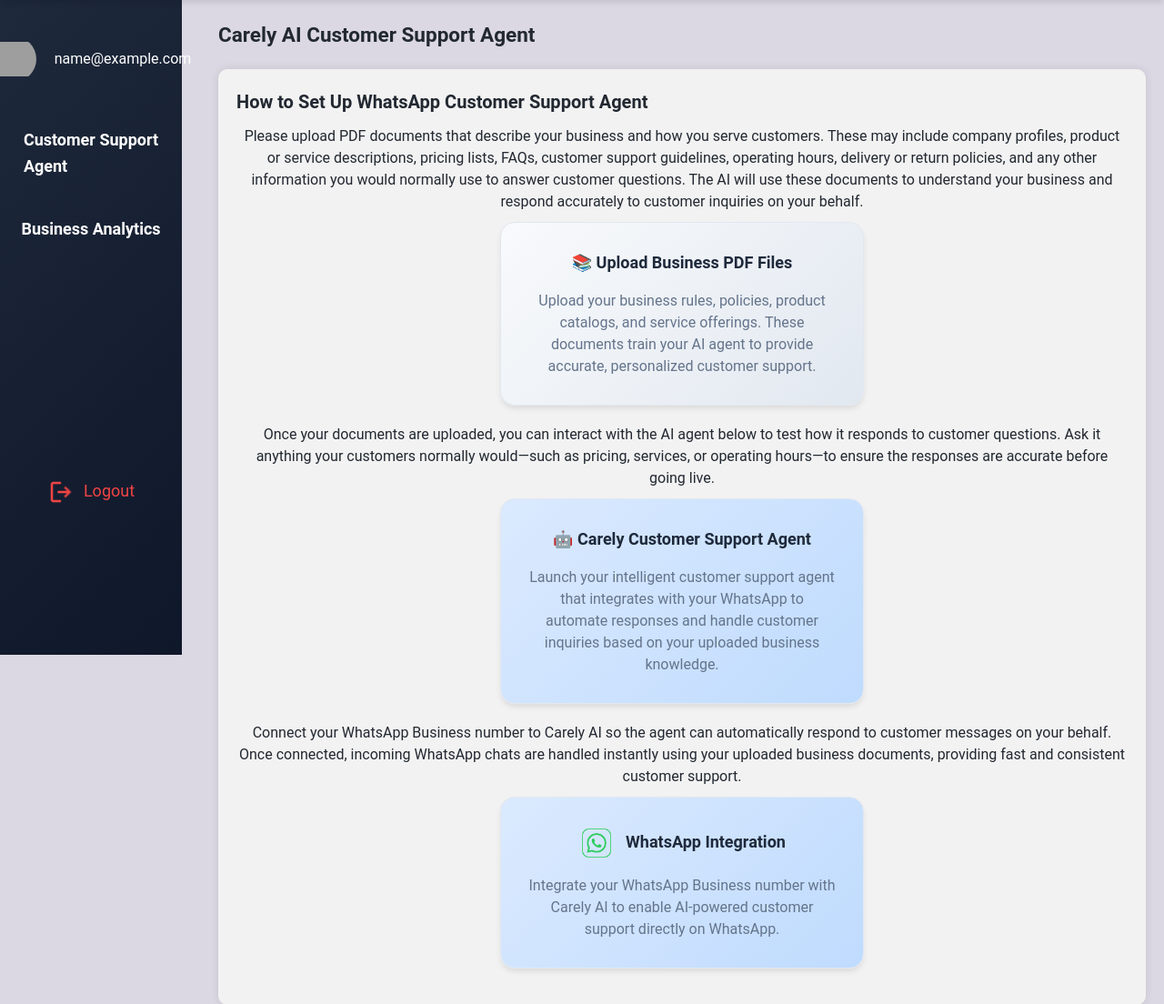
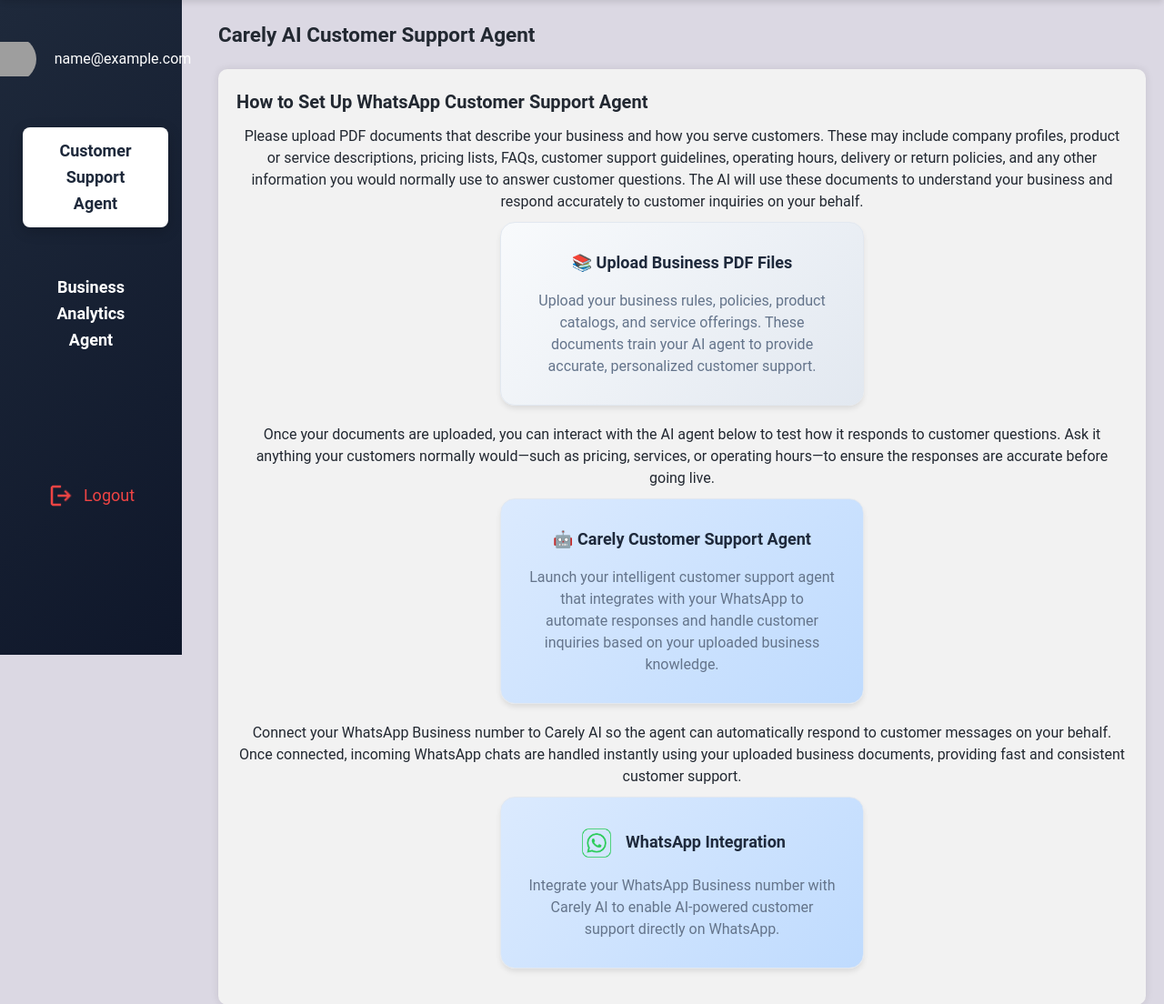
Before and after one commit to James-Muthama/Carely-AI, a Flask app: page /customer_agent in a window 1280 px wide. Shown: the part 80-1184 px from the top of the page at 91% size. Run offline with Flask 3, Linux system fonts and the light colour scheme; the visitor is signed in with stand-in values (Sample User, id 1); data that the repository does not hold is empty; parts of the project's set-up code (start-up, migrations or seed data) failed here and were passed over; grey boxes are pictures that could not be loaded.

Commit message:
Commited CSS files

```diff
--- a/Carely/static/css/homepage.css
+++ b/Carely/static/css/homepage.css
@@ -109,12 +109,28 @@ nav a:hover {
     height: auto;
 }
 
-#mcp_link, #dashboard_link, #upload_link, #emotion_dashboard_link {
+#upload_link{
+    margin-bottom: 40px;
+}
+
+#upload_link,#active_upload_link {
+    margin-bottom: 40px;
+}
+
+#upload_link,
+#dashboard_link,
+#active_upload_link {
     color: white;
     text-decoration: none;
-    margin-bottom: 40px;
     font-size: 18px;
     font-weight: bold;
+    display: block;
+    padding: 12px 20px;
+    border-radius: 8px;
+    text-align: center;
+    width: 80%;
+    transition: all 0.3s ease;
+    cursor: pointer;
 }
 
 #logout_link {
@@ -122,7 +138,7 @@ nav a:hover {
     text-decoration: none;
     margin-bottom: 40px;
     font-size: 18px;
-    margin-top: 220px;
+    margin-top: 130px;
     margin-left: 5px;
 }
 
@@ -142,8 +158,8 @@ nav a:hover {
     display: flex;
     justify-content: center;
     align-items: center;
-    margin-top: 180px;
     margin-right: 5px;
+    margin-top: 90px;
 }
 
 #logout_image {
@@ -151,8 +167,26 @@ nav a:hover {
     height: auto;
 }
 
-#mcp_link:hover, #dashboard_link:hover, #upload_link:hover, #logout_link:hover, #emotion_dashboard_link:hover {
-    text-decoration: none;
+#upload_link:hover,
+#dashboard_link:hover {
+    background-color: #ffffff;
+    color: #1e293b;
+    box-shadow: 0 4px 15px rgba(0, 0, 0, 0.2);
+    transform: translateX(5px);
+}
+
+#active_upload_link {
+    background-color: #ffffff;
+    color: #1e293b;
+    box-shadow: 0 4px 15px rgba(0, 0, 0, 0.2);
+    transform: translateX(5px);
+}
+
+#left_column:has(#dashboard_link:hover) #active_upload_link {
+    background-color: transparent; /* Goes back to dark blue/transparent */
+    color: white;                  /* Text goes back to white */
+    box-shadow: none;              /* Remove the pop-out shadow */
+    transform: translateX(0);      /* Move back to original position */
 }
 
 #content {
--- a/Carely/templates/chat.html
+++ b/Carely/templates/chat.html
@@ -18,7 +18,7 @@
             </div>
         </a>
         <a href="{{ url_for('customer_agent') }}" id="upload_link">Customer Support <br> Agent</a>
-        <a href="{{ url_for('chat_interface') }}" id="dashboard_link">Business Analytics</a>
+        <a href="{{ url_for('chat_interface') }}" id="dashboard_link">Business Analytics <br> Agent</a>
         <div id="logout_image_container">
             <div id="logout_image_cont">
                 <img src="{{ url_for('static', filename='images/logout_img.png') }}" alt="Logout Image" id="logout_image">
--- a/Carely/templates/customer_agent.html
+++ b/Carely/templates/customer_agent.html
@@ -22,8 +22,8 @@
             </div>
         </a>
 
-        <a href="{{ url_for('customer_agent') }}" id="upload_link">Customer Support <br> Agent</a>
-        <a href="{{ url_for('chat_interface') }}" id="dashboard_link">Business Analytics</a>
+        <a href="{{ url_for('customer_agent') }}" id="active_upload_link">Customer Support <br> Agent</a>
+        <a href="{{ url_for('chat_interface') }}" id="dashboard_link">Business Analytics <br> Agent</a>
         <div id="logout_image_container">
             <div id="logout_image_cont">
                 <img src="{{ url_for('static', filename='images/logout_img.png') }}"
--- a/Carely/templates/homepage.html
+++ b/Carely/templates/homepage.html
@@ -18,7 +18,7 @@
             </div>
         </a>
         <a href="{{ url_for('customer_agent') }}" id="upload_link">Customer Support <br> Agent</a>
-        <a href="{{ url_for('chat_interface') }}" id="dashboard_link">Business Analytics</a>
+        <a href="{{ url_for('chat_interface') }}" id="dashboard_link">Business Analytics <br> Agent</a>
         <div id="logout_image_container">
             <a href="{{ url_for('logout') }}" >
                 <div id="logout_image_cont">
@@ -34,7 +34,7 @@
             <p id="welcome">Welcome {{ session['user'] }}</p>
         </div>
         <div id="instructions">
-            <h2>How to use Carely</h2>
+            <h2>How to use Carely AI</h2>
             <div class="instruction_block">
                 <p>Please select a PDF file containing your business information, customer support guidelines, FAQs, policies, or any other relevant business documents.</p>
                 <div class="instruction_images">
--- a/Carely/templates/upload_pdf.html
+++ b/Carely/templates/upload_pdf.html
@@ -18,7 +18,7 @@
             </div>
         </a>
         <a href="{{ url_for('customer_agent') }}" id="upload_link">Customer Support <br> Agent</a>
-        <a href="{{ url_for('chat_interface') }}" id="dashboard_link">Business Analytics</a>
+        <a href="{{ url_for('chat_interface') }}" id="dashboard_link">Business Analytics <br> Agent</a>
         <div id="logout_image_container">
             <div id="logout_image_cont">
                 <img src="{{ url_for('static', filename='images/logout_img.png') }}" alt="Logout Image" id="logout_image">
```
Also changed, not shown: 1 other file.
